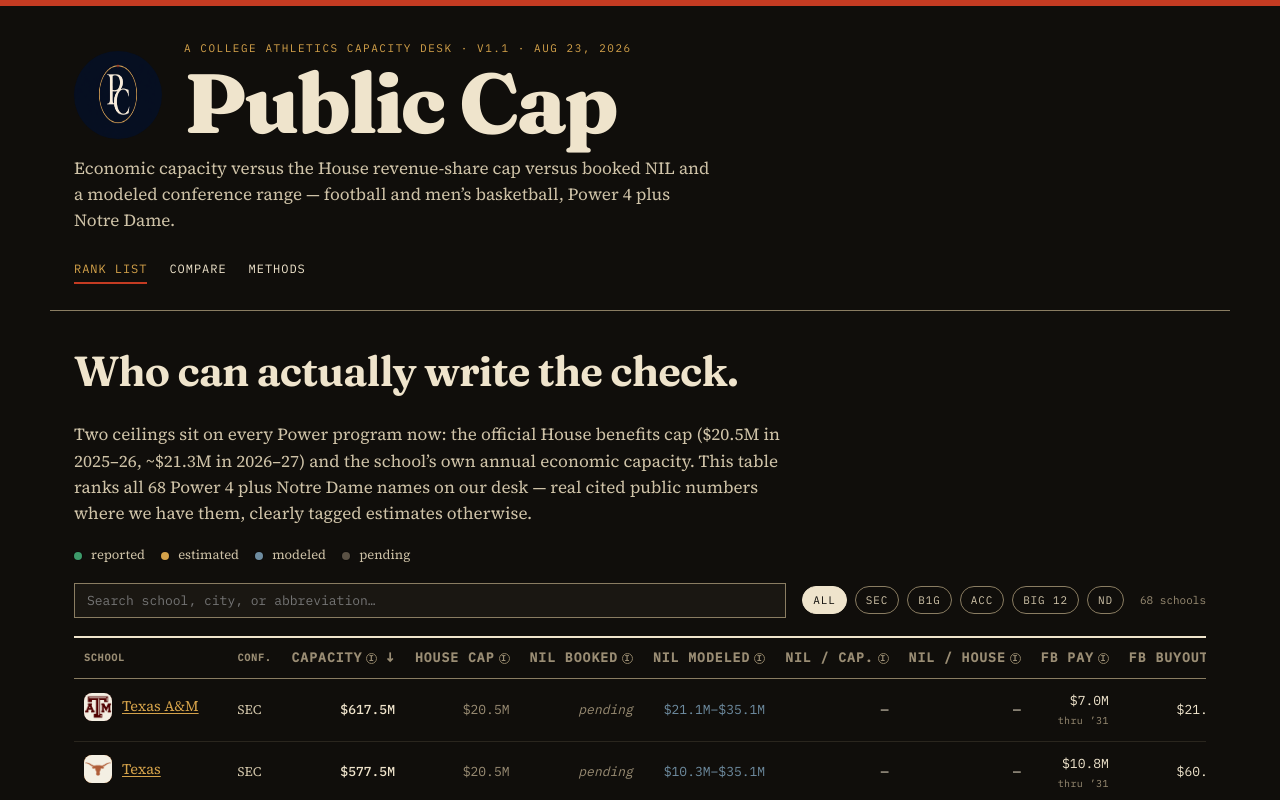
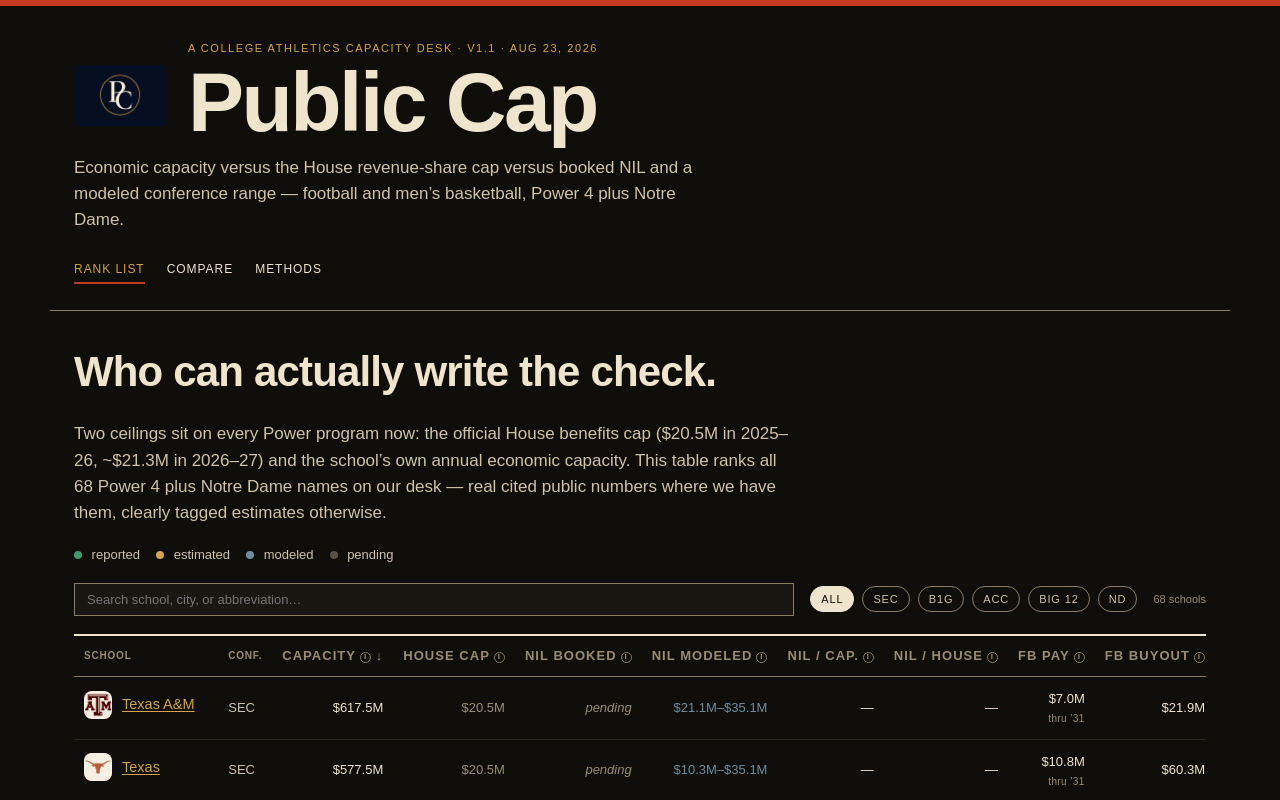
Before and after one commit to BB-41/public-cap, a React (Vite) app: page / in a window 1280 px wide. Shown: the top 800 px of the page. Built offline with nearby package versions, Linux system fonts and the light colour scheme.

Commit message:
Use Arial system sans and stop squishing the masthead logo.

```diff
--- a/index.html
+++ b/index.html
@@ -4,9 +4,6 @@
     <meta charset="UTF-8" />
     <meta name="viewport" content="width=device-width, initial-scale=1.0" />
     <title>Public Cap — College Athletics Capacity Desk</title>
-    <link rel="preconnect" href="https://fonts.googleapis.com" />
-    <link rel="preconnect" href="https://fonts.gstatic.com" crossorigin />
-    <link href="https://fonts.googleapis.com/css2?family=Fraunces:opsz,wght@9..144,500;9..144,650;9..144,800&family=IBM+Plex+Mono:wght@400;500&family=Source+Serif+4:opsz,wght@8..60,400;8..60,600&display=swap" rel="stylesheet" />
   </head>
   <body>
     <div id="root"></div>
--- a/src/styles.css
+++ b/src/styles.css
@@ -14,7 +14,7 @@
 * { box-sizing: border-box; }
 html, body { margin: 0; background: var(--ink); color: var(--paper); }
 body {
-  font-family: "Source Serif 4", "Iowan Old Style", Georgia, serif;
+  font-family: Arial, Helvetica, system-ui, sans-serif;
   font-size: 17px;
   line-height: 1.55;
   min-height: 100vh;
@@ -31,14 +31,22 @@
 }
 .brand { display: flex; align-items: center; gap: 22px; margin: 6px 0 4px; }
 .mark { display: block; flex: 0 0 auto; line-height: 0; }
+.mark {
+  width: 92px;
+  height: 92px;
+  display: grid;
+  place-items: center;
+}
 .mark img {
-  width: 88px; height: 88px;
-  border-radius: 50%;
+  width: 92px;
+  height: 92px;
+  object-fit: contain;
+  object-position: center;
   display: block;
-  background: #0a0e1a;
+  background: transparent;
 }
 .kicker {
-  font-family: "IBM Plex Mono", ui-monospace, monospace;
+  font-family: Arial, Helvetica, system-ui, sans-serif;
   font-size: 11px;
   letter-spacing: 0.14em;
   text-transform: uppercase;
@@ -46,7 +54,7 @@
 }
 .wordmark {
   display: block;
-  font-family: Fraunces, "Times New Roman", serif;
+  font-family: Arial, Helvetica, system-ui, sans-serif;
   font-weight: 800;
   font-size: clamp(48px, 8vw, 84px);
   line-height: 0.9;
@@ -58,7 +66,7 @@
 .tagline { max-width: 640px; color: var(--paper-dim); margin: 0 0 18px; }
 .nav { display: flex; gap: 22px; padding: 8px 0 14px; }
 .nav a {
-  font-family: "IBM Plex Mono", monospace;
+  font-family: Arial, Helvetica, system-ui, sans-serif;
   font-size: 12px;
   letter-spacing: 0.08em;
   text-transform: uppercase;
@@ -71,7 +79,7 @@
 
 .page-wrap { max-width: 1180px; margin: 0 auto; padding: 28px 24px 80px; }
 .issue-hed {
-  font-family: Fraunces, serif;
+  font-family: Arial, Helvetica, system-ui, sans-serif;
   font-weight: 650;
   font-size: clamp(28px, 4vw, 42px);
   letter-spacing: -0.02em;
@@ -80,7 +88,7 @@
 .lede { color: var(--paper-dim); max-width: 720px; }
 .lede.tight { font-size: 15px; }
 .fine {
-  font-family: "IBM Plex Mono", monospace;
+  font-family: Arial, Helvetica, system-ui, sans-serif;
   font-size: 11px;
   color: var(--muted);
   margin-top: 16px;
@@ -101,7 +109,7 @@
 .table-scroll { overflow: auto; max-height: calc(100vh - 140px); border-top: 2px solid var(--paper); }
 table.rank { width: 100%; border-collapse: collapse; font-size: 14.5px; }
 table.rank th {
-  font-family: "IBM Plex Mono", monospace;
+  font-family: Arial, Helvetica, system-ui, sans-serif;
   font-size: 10px;
   letter-spacing: 0.08em;
   text-transform: uppercase;
@@ -114,14 +122,14 @@
 }
 table.rank td { padding: 12px 10px; border-bottom: 1px solid #2a261e; vertical-align: middle; }
 table.rank tr:hover td { background: var(--ink-2); }
-table.rank .num { text-align: right; font-family: "IBM Plex Mono", monospace; font-size: 13px; }
+table.rank .num { text-align: right; font-family: Arial, Helvetica, system-ui, sans-serif; font-size: 13px; }
 table.rank .strong { color: var(--paper); font-weight: 500; }
 table.rank .muted { color: var(--muted); }
 table.rank .conf { color: var(--paper-dim); font-size: 13px; }
 .pill {
   display: inline-block;
   margin-left: 8px;
-  font-family: "IBM Plex Mono", monospace;
+  font-family: Arial, Helvetica, system-ui, sans-serif;
   font-size: 9px;
   letter-spacing: 0.08em;
   text-transform: uppercase;
@@ -133,14 +141,14 @@
 .pending-cell { color: var(--muted); font-style: italic; }
 
 .school-hed { display: flex; justify-content: space-between; gap: 24px; flex-wrap: wrap; border-bottom: 1px solid var(--rule); padding-bottom: 20px; margin-bottom: 28px; }
-.school-hed h1 { font-family: Fraunces, serif; font-size: clamp(36px, 6vw, 64px); margin: 6px 0 0; letter-spacing: -0.03em; }
+.school-hed h1 { font-family: Arial, Helvetica, system-ui, sans-serif; font-size: clamp(36px, 6vw, 64px); margin: 6px 0 0; letter-spacing: -0.03em; }
 .hero-num { text-align: right; }
-.display { font-family: Fraunces, serif; font-weight: 650; font-size: 48px; letter-spacing: -0.03em; line-height: 1; }
+.display { font-family: Arial, Helvetica, system-ui, sans-serif; font-weight: 650; font-size: 48px; letter-spacing: -0.03em; line-height: 1; }
 .display.sm { font-size: 26px; }
-.eyebrow { font-family: "IBM Plex Mono", monospace; font-size: 10px; letter-spacing: 0.12em; text-transform: uppercase; color: var(--gold); }
+.eyebrow { font-family: Arial, Helvetica, system-ui, sans-serif; font-size: 10px; letter-spacing: 0.12em; text-transform: uppercase; color: var(--gold); }
 .gap-banner { color: #e08a7a; font-size: 15px; }
 
-h2 { font-family: Fraunces, serif; font-weight: 650; font-size: 24px; margin: 36px 0 8px; }
+h2 { font-family: Arial, Helvetica, system-ui, sans-serif; font-weight: 650; font-size: 24px; margin: 36px 0 8px; }
 .stack { display: flex; flex-direction: column; gap: 8px; margin-top: 16px; }
 .stack-row { display: grid; grid-template-columns: 240px 1fr 90px; gap: 12px; align-items: center; }
 .stack-lab { font-size: 14px; color: var(--paper-dim); }
@@ -154,7 +162,7 @@
 .stack-bar.total { background: var(--paper); }
 .stack-bar.house { background: var(--blood); }
 .stack-bar.nil { background: #d4a24a; }
-.stack-val { font-family: "IBM Plex Mono", monospace; font-size: 12px; text-align: right; }
+.stack-val { font-family: Arial, Helvetica, system-ui, sans-serif; font-size: 12px; text-align: right; }
 .stack-row.total .stack-lab { color: var(--paper); font-weight: 600; }
 
 .two-col { display: grid; grid-template-columns: 1fr 1fr; gap: 32px; }
@@ -164,35 +172,35 @@
 }
 
 .field { margin: 8px 0 16px; }
-.field-val { font-family: "IBM Plex Mono", monospace; font-size: 20px; }
+.field-val { font-family: Arial, Helvetica, system-ui, sans-serif; font-size: 20px; }
 .field-meta { font-size: 13px; color: var(--muted); }
 .field-notes { font-size: 13px; color: var(--paper-dim); margin-top: 4px; }
 .pending-box { border-left: 2px solid #5a5144; padding-left: 12px; }
-.conf-label { text-transform: uppercase; letter-spacing: 0.08em; font-family: "IBM Plex Mono", monospace; font-size: 10px; }
+.conf-label { text-transform: uppercase; letter-spacing: 0.08em; font-family: Arial, Helvetica, system-ui, sans-serif; font-size: 10px; }
 .range-box { display: flex; flex-direction: column; gap: 16px; background: var(--ink-2); padding: 16px; border-top: 2px solid var(--gold); }
 .ratio-row { display: flex; gap: 28px; flex-wrap: wrap; margin-top: 16px; }
-.ratio-row strong { display: block; font-family: Fraunces, serif; font-size: 28px; }
-.coach-name { font-family: Fraunces, serif; font-size: 22px; margin-bottom: 8px; }
+.ratio-row strong { display: block; font-family: Arial, Helvetica, system-ui, sans-serif; font-size: 28px; }
+.coach-name { font-family: Arial, Helvetica, system-ui, sans-serif; font-size: 22px; margin-bottom: 8px; }
 .sources { padding-left: 20px; }
 .sources li { margin-bottom: 10px; font-size: 14px; }
-.ext { font-family: "IBM Plex Mono", monospace; font-size: 12px; }
+.ext { font-family: Arial, Helvetica, system-ui, sans-serif; font-size: 12px; }
 
 .pickers { display: flex; gap: 20px; margin: 20px 0 28px; flex-wrap: wrap; }
-.pickers label { display: flex; flex-direction: column; gap: 6px; font-family: "IBM Plex Mono", monospace; font-size: 11px; letter-spacing: 0.08em; text-transform: uppercase; color: var(--muted); }
+.pickers label { display: flex; flex-direction: column; gap: 6px; font-family: Arial, Helvetica, system-ui, sans-serif; font-size: 11px; letter-spacing: 0.08em; text-transform: uppercase; color: var(--muted); }
 select {
   background: var(--ink-2);
   color: var(--paper);
   border: 1px solid var(--rule);
   padding: 8px 10px;
-  font-family: Fraunces, serif;
+  font-family: Arial, Helvetica, system-ui, sans-serif;
   font-size: 18px;
   min-width: 240px;
 }
-.compare-hed { display: flex; justify-content: space-between; align-items: baseline; font-family: Fraunces, serif; font-size: 28px; margin-bottom: 20px; }
+.compare-hed { display: flex; justify-content: space-between; align-items: baseline; font-family: Arial, Helvetica, system-ui, sans-serif; font-size: 28px; margin-bottom: 20px; }
 .compare-hed .vs { color: var(--muted); font-size: 14px; }
 .compare-row { display: grid; grid-template-columns: 180px 1fr 1fr; gap: 12px; align-items: center; margin-bottom: 10px; }
 .compare-lab { font-size: 13px; color: var(--paper-dim); }
-.compare-side { display: flex; align-items: center; gap: 8px; font-family: "IBM Plex Mono", monospace; font-size: 11px; }
+.compare-side { display: flex; align-items: center; gap: 8px; font-family: Arial, Helvetica, system-ui, sans-serif; font-size: 11px; }
 .compare-side.right { justify-content: flex-end; }
 .bar { height: 12px; min-width: 2px; }
 .bar.a { background: var(--gold); }
@@ -206,7 +214,7 @@
   color: var(--paper);
   font-style: italic;
 }
-.crumb { font-family: "IBM Plex Mono", monospace; font-size: 11px; color: var(--muted); }
+.crumb { font-family: Arial, Helvetica, system-ui, sans-serif; font-size: 11px; color: var(--muted); }
 .site-foot {
   max-width: 1180px;
   margin: 0 auto;
@@ -222,7 +230,7 @@
   color: var(--paper);
   border: 1px solid var(--rule);
   padding: 8px 12px;
-  font-family: "IBM Plex Mono", monospace;
+  font-family: Arial, Helvetica, system-ui, sans-serif;
   font-size: 13px;
   min-width: min(360px, 100%);
   flex: 1 1 240px;
@@ -230,7 +238,7 @@
 .search:focus { outline: 1px solid var(--gold); }
 .chips { display: flex; flex-wrap: wrap; gap: 8px; }
 .chip {
-  font-family: "IBM Plex Mono", monospace;
+  font-family: Arial, Helvetica, system-ui, sans-serif;
   font-size: 11px;
   letter-spacing: 0.08em;
   text-transform: uppercase;
@@ -242,7 +250,7 @@
   border-radius: 999px;
 }
 .chip.on { background: var(--paper); color: var(--ink); border-color: var(--paper); }
-.result-count { font-family: "IBM Plex Mono", monospace; font-size: 11px; color: var(--muted); }
+.result-count { font-family: Arial, Helvetica, system-ui, sans-serif; font-size: 11px; color: var(--muted); }
 
 .table-scroll { overflow: auto; max-height: calc(100vh - 140px); border-top: 2px solid var(--paper); }
 table.rank thead th {
@@ -275,7 +283,7 @@
 }
 .logo-fb {
   color: #efe4cc;
-  font-family: "IBM Plex Mono", monospace;
+  font-family: Arial, Helvetica, system-ui, sans-serif;
   font-weight: 500;
   letter-spacing: 0.04em;
   line-height: 1;
@@ -295,7 +303,7 @@
   margin-left: 5px;
   border: 1px solid var(--rule);
   border-radius: 50%;
-  font-family: "IBM Plex Mono", monospace;
+  font-family: Arial, Helvetica, system-ui, sans-serif;
   font-size: 8px;
   font-style: normal;
   color: var(--muted);
@@ -306,14 +314,14 @@
 .no-contract {
   display: inline-block;
   margin: 0 0 10px;
-  font-family: "IBM Plex Mono", monospace;
+  font-family: Arial, Helvetica, system-ui, sans-serif;
   font-size: 11px;
   color: var(--muted);
   font-style: italic;
 }
 .defs { max-width: 740px; margin: 12px 0 28px; }
 .defs dt {
-  font-family: Fraunces, serif;
+  font-family: Arial, Helvetica, system-ui, sans-serif;
   font-weight: 650;
   font-size: 18px;
   color: var(--paper);
@@ -325,10 +333,10 @@
 .stack-bar.nil-modeled { background: var(--slate); }
 .roster-split { display: grid; grid-template-columns: 1fr 1fr; gap: 28px; margin-top: 12px; }
 @media (max-width: 900px) { .roster-split { grid-template-columns: 1fr; } }
-.roster-hed { font-family: Fraunces, serif; font-size: 18px; margin: 18px 0 8px; }
+.roster-hed { font-family: Arial, Helvetica, system-ui, sans-serif; font-size: 18px; margin: 18px 0 8px; }
 table.roster { width: 100%; border-collapse: collapse; font-size: 13px; }
 table.roster th {
-  font-family: "IBM Plex Mono", monospace;
+  font-family: Arial, Helvetica, system-ui, sans-serif;
   font-size: 10px;
   letter-spacing: 0.08em;
   text-transform: uppercase;
@@ -338,10 +346,10 @@
   border-bottom: 1px solid var(--rule);
 }
 table.roster td { padding: 7px 8px; border-bottom: 1px solid #2a261e; }
-table.roster .num { text-align: right; font-family: "IBM Plex Mono", monospace; font-size: 12px; }
+table.roster .num { text-align: right; font-family: Arial, Helvetica, system-ui, sans-serif; font-size: 12px; }
 table.roster tr.total td { color: var(--paper); font-weight: 600; border-top: 1px solid var(--rule); }
 .methods-table { max-width: 860px; margin: 12px 0 20px; }
-.fine-inline { font-family: "IBM Plex Mono", monospace; font-size: 10px; color: var(--muted); font-weight: 400; }
+.fine-inline { font-family: Arial, Helvetica, system-ui, sans-serif; font-size: 10px; color: var(--muted); font-weight: 400; }
 
 .named-scroll { max-height: 640px; margin-top: 10px; border-top: 1px solid var(--rule); }
 table.roster.named td { padding: 5px 8px; }
@@ -371,17 +379,17 @@
   font-size: 12px;
 }
 .backs-occ li { margin: 2px 0; }
-.backs-soc { font-family: "IBM Plex Mono", monospace; font-size: 10px; color: var(--muted); }
+.backs-soc { font-family: Arial, Helvetica, system-ui, sans-serif; font-size: 10px; color: var(--muted); }
 .backs-sub { font-size: 12px; color: var(--muted); margin-top: 3px; }
 .backs-foot {
-  font-family: "IBM Plex Mono", monospace;
+  font-family: Arial, Helvetica, system-ui, sans-serif;
   font-size: 11px;
   color: var(--muted);
   margin: 10px 0 0;
 }
 
 .term-compact {
-  font-family: "IBM Plex Mono", monospace;
+  font-family: Arial, Helvetica, system-ui, sans-serif;
   font-size: 10px;
   color: var(--muted);
   letter-spacing: 0.04em;
```
